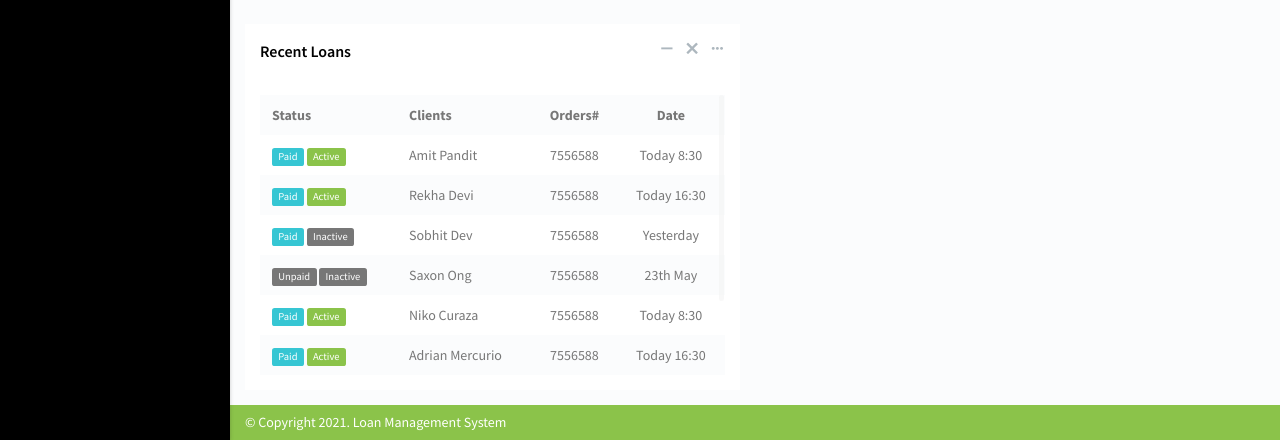
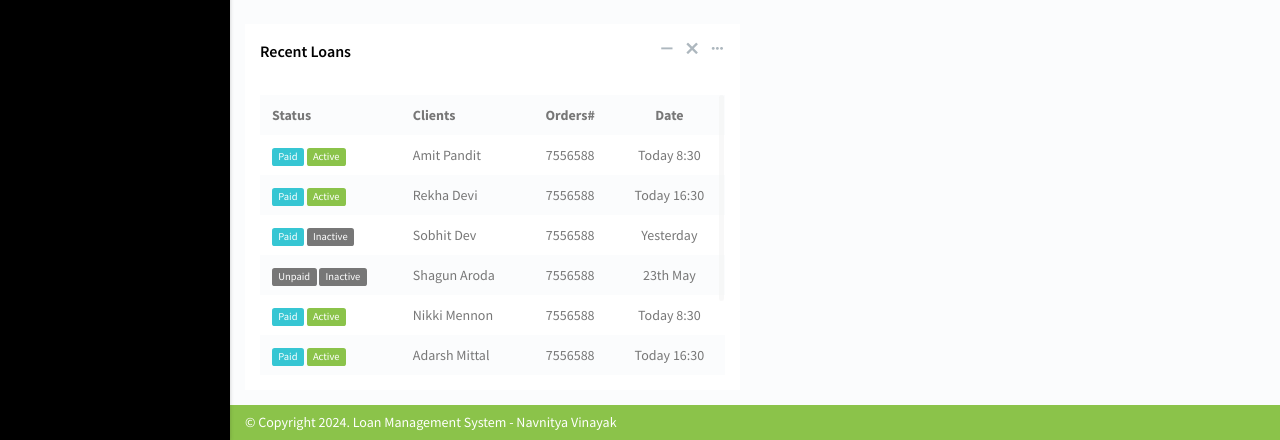
Before and after one commit to Navi025/DjangoLoanPro-Comprehensive-Loan-Management-System, a Django app: page /dashboard/ in a window 1280 px wide. Shown: the part 532-972 px from the top of the page. Run offline with Django 3.2, Linux system fonts and the light colour scheme; a user stored in the database is signed in; some libraries are stand-ins or nearby versions; some web fonts are replaced.

Commit message:
Updated project files and added new assets

```diff
--- a/accounts/forms.py
+++ b/accounts/forms.py
@@ -53,4 +53,4 @@
 		'first_name':forms.TextInput(attrs={'class':'form-control', 'required':True, 'value':''}),
 		'last_name':forms.TextInput(attrs={'class':'form-control', 'required':True, 'value':''}),
 		'email':forms.EmailInput(attrs={'class':'form-control', 'required':True, }),
-		}
+		 }
--- a/dashboard/templates/dashboard/base.html
+++ b/dashboard/templates/dashboard/base.html
@@ -122,7 +122,9 @@
                     <div class="footer bg-success">
                            <div class="row">
                             <div class="col-sm-12">
-                                <span>&copy; Copyright 2021. Loan Management System</span>
+                                <span>&copy; Copyright 2024. Loan Management System - Navnitya Vinayak</span>
+                                <div class ="footer bg">
+
                             </div>
                         </div>
                     </div>
--- a/dashboard/templates/dashboard/index.html
+++ b/dashboard/templates/dashboard/index.html
@@ -187,7 +187,7 @@
                                                         <span class="label label-default">Unpaid</span>
                                                         <span class="label label-default">Inactive</span>
                                                     </td>
-                                                    <td>Saxon Ong</td>
+                                                    <td>Shagun Aroda</td>
                                                     <td align="center">7556588</td>
                                                     <td class="color-blue-grey" nowrap="" align="center">23th May</td>
                                                 </tr>
@@ -196,7 +196,7 @@
                                                         <span class="label label-primary">Paid</span>
                                                         <span class="label label-success">Active</span>
                                                     </td>
-                                                    <td>Niko Curaza</td>
+                                                    <td>Nikki Mennon</td>
                                                     <td align="center">7556588</td>
                                                     <td class="color-blue-grey" nowrap="" align="center"><span class="semibold">Today</span> 8:30</td>
                                                 </tr>
@@ -205,7 +205,7 @@
                                                         <span class="label label-primary">Paid</span>
                                                         <span class="label label-success">Active</span>
                                                     </td>
-                                                    <td>Adrian Mercurio</td>
+                                                    <td>Adarsh Mittal</td>
                                                     <td align="center">7556588</td>
                                                     <td class="color-blue-grey" nowrap="" align="center"><span class="semibold">Today</span> 16:30</td>
                                                 </tr>
@@ -214,7 +214,7 @@
                                                         <span class="label label-primary">Paid</span>
                                                         <span class="label label-default">Inactive</span>
                                                     </td>
-                                                    <td>Grace Patulada</td>
+                                                    <td>Geeta Patel</td>
                                                     <td align="center">7556588</td>
                                                     <td class="color-blue-grey" nowrap="" align="center"><span class="semibold">Yesterday</span></td>
                                                 </tr>
@@ -223,7 +223,7 @@
                                                         <span class="label label-default">Unpaid</span>
                                                         <span class="label label-default">Inactive</span>
                                                     </td>
-                                                    <td>Princely Cesar</td>
+                                                    <td>Prince Kissan</td>
                                                     <td align="center">7556588</td>
                                                     <td class="color-blue-grey" nowrap="" align="center">23th May</td>
                                                 </tr>
--- a/lms/urls.py
+++ b/lms/urls.py
@@ -1,14 +1,3 @@
-"""
-Function views
-    1. Add an import:  from my_app import views
-    2. Add a URL to urlpatterns:  url(r'^$', views.home, name='home')
-Class-based views
-    1. Add an import:  from other_app.views import Home
-    2. Add a URL to urlpatterns:  url(r'^$', Home.as_view(), name='home')
-Including another URLconf
-    1. Import the include() function: from django.conf.urls import url, include
-    2. Add a URL to urlpatterns:  url(r'^blog/', include('blog.urls'))
-"""
 from django.contrib import admin
 from django.urls import path, include, re_path
 
```
Also changed, not shown: accounts/urls.py (line endings or trailing spaces), dashboard/migrations/0028_alter_basemodel_id_alter_branch_id_alter_company_id.py (added), dashboard/views.py (line endings or trailing spaces), db.sqlite3, lms/settings.py (line endings or trailing spaces), 10 other files.
